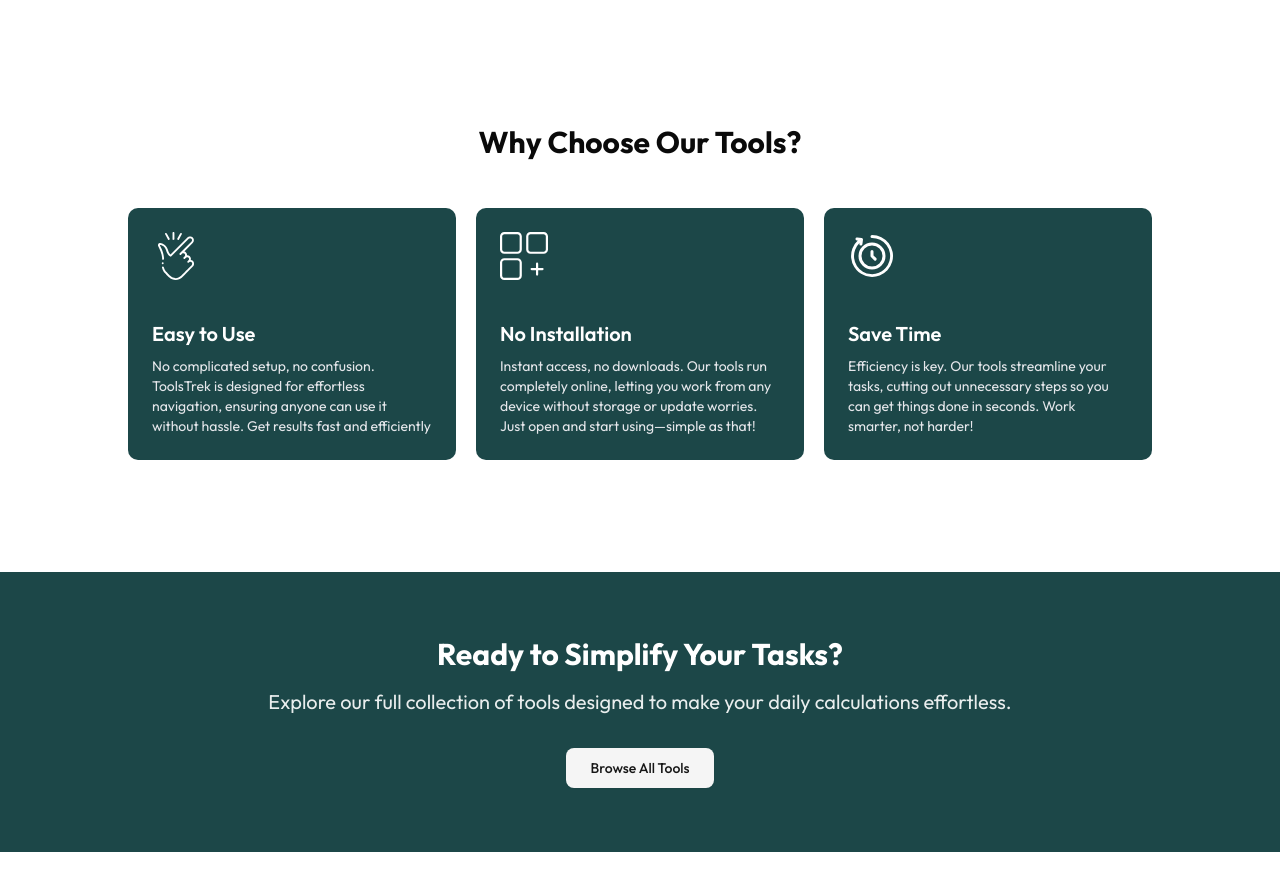
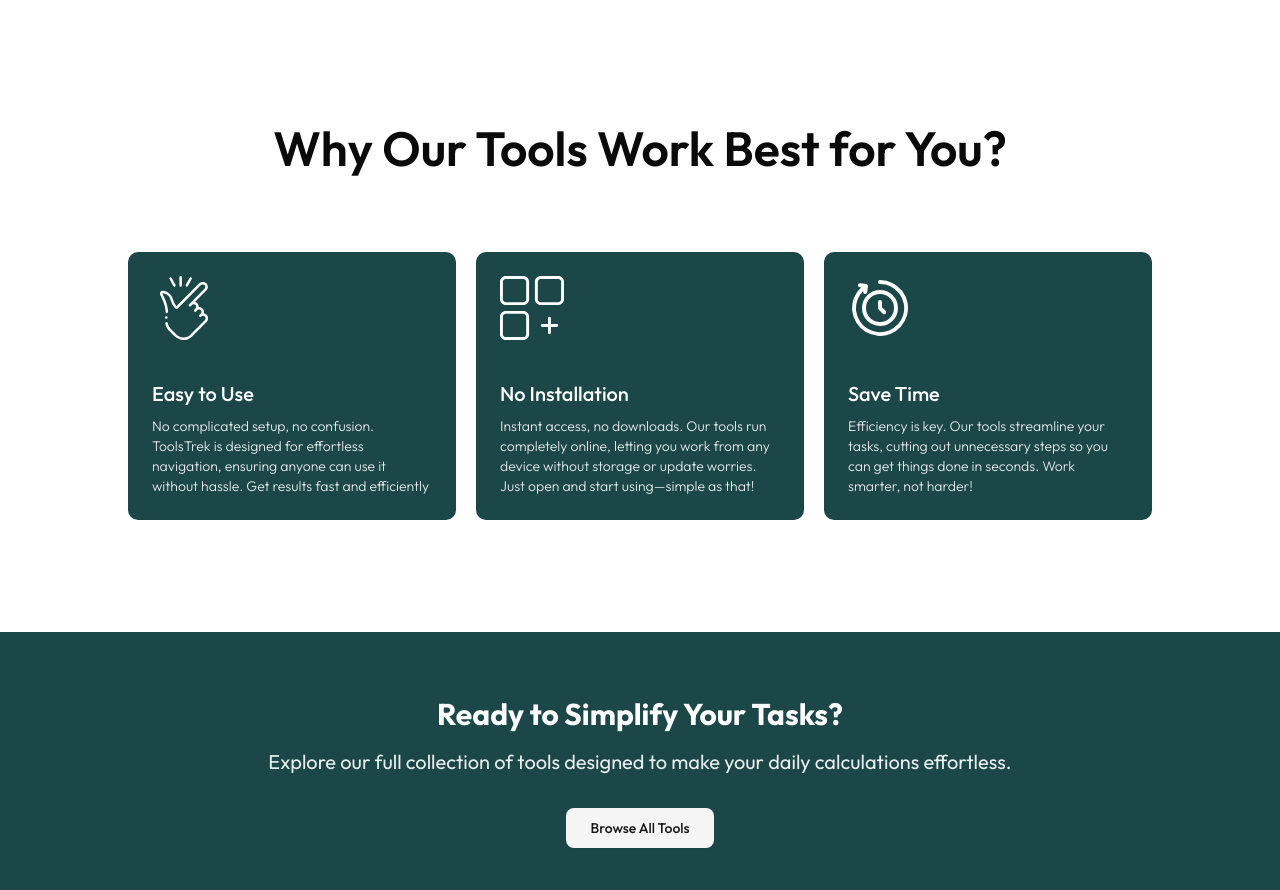
Before and after one commit to tasnimultas67/toolstrek, a Next.js app: page / in a window 1280 px wide. Shown: the part 1000-1890 px from the top of the page. Before the commit the page ends 1852 px from the top, so only its background shows below. Built offline with nearby package versions, Linux system fonts and the light colour scheme.

Commit message:
feat: Update icon sizes and improve 'why choose' section headings for better visibility and consistency

```diff
--- a/app/page.js
+++ b/app/page.js
@@ -13,10 +13,10 @@ const whychoose = [
     icon: (
       <Image
         src="/easytouse.svg"
-        width={50}
-        height={50}
+        width={100}
+        height={100}
         alt="card icon"
-        className="w-12 h-12 "
+        className="size-16"
       />
     ),
   },
@@ -27,10 +27,10 @@ const whychoose = [
     icon: (
       <Image
         src="/noinstallation.svg"
-        width={50}
-        height={50}
+        width={100}
+        height={100}
         alt="card icon"
-        className="w-12 h-12 "
+        className="size-16"
       />
     ),
   },
@@ -41,10 +41,10 @@ const whychoose = [
     icon: (
       <Image
         src="/savetime.svg"
-        width={50}
-        height={50}
+        width={100}
+        height={100}
         alt="card icon"
-        className="w-12 h-12 "
+        className="size-16 "
       />
     ),
   },
@@ -60,18 +60,20 @@ export default function Home() {
           {/* Features Section */}
           <section className="pt-12 pb-28 px-4 sm:px-6 lg:px-8 bg-white">
             <div className="max-w-5xl mx-auto">
-              <h2 className="text-3xl font-bold text-center mb-12">
-                Why Choose Our Tools?
+              <h2 className="text-5xl font-semibold text-center mb-20">
+                Why Our Tools Work Best for You?
               </h2>
 
               <div className="grid grid-cols-1 md:grid-cols-3 gap-5">
                 {whychoose.map((item, index) => (
                   <div key={index} className="bg-brandColor rounded-lg p-6 ">
                     <div className="mb-4">{item.icon}</div>
-                    <h3 className="text-xl font-semibold mb-2 mt-10 text-white">
+                    <h3 className="text-xl font-medium mb-2 mt-10 text-white">
                       {item.title}
                     </h3>
-                    <p className="text-gray-200 text-sm">{item.description}</p>
+                    <p className="text-gray-200 text-sm font-light">
+                      {item.description}
+                    </p>
                   </div>
                 ))}
               </div>
```
